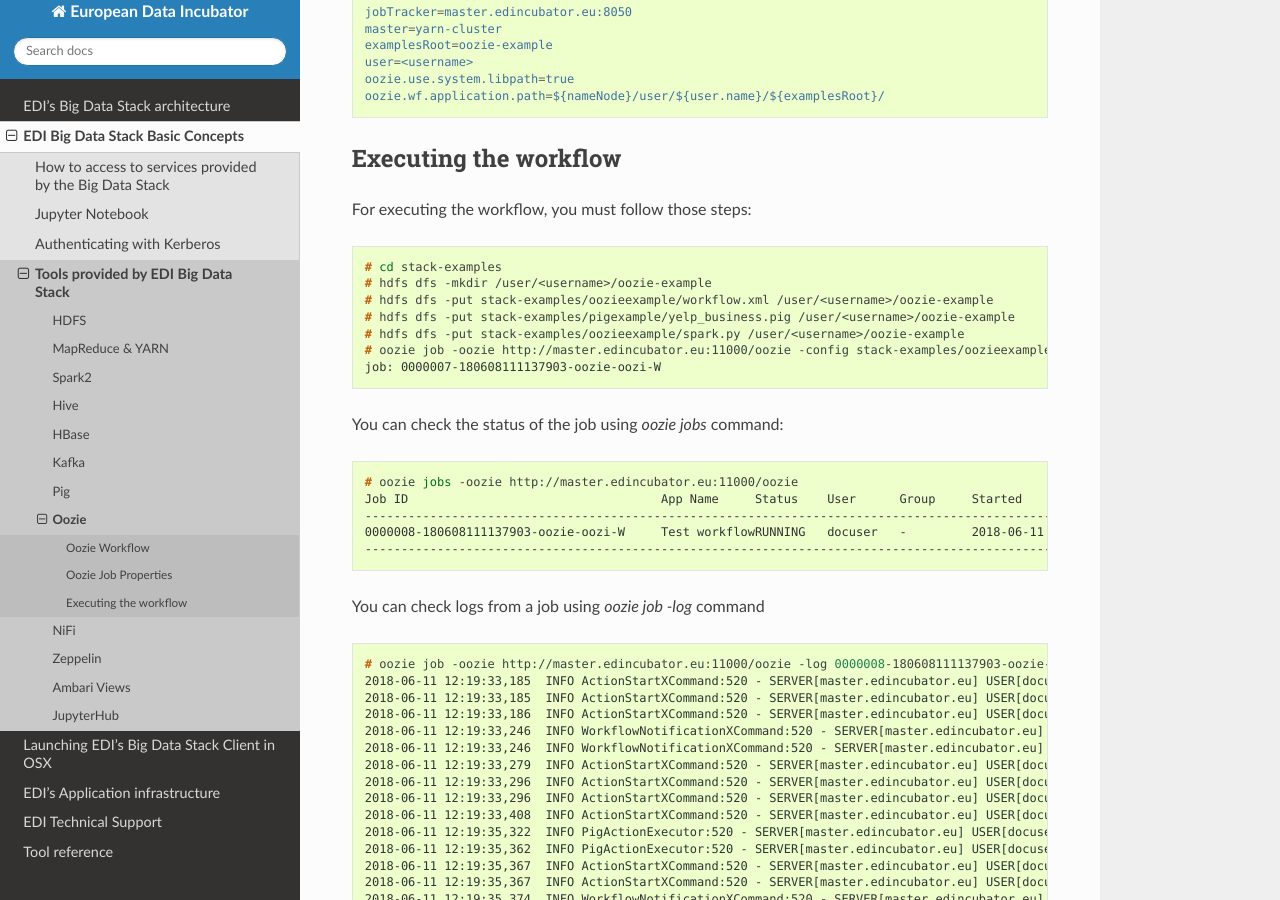
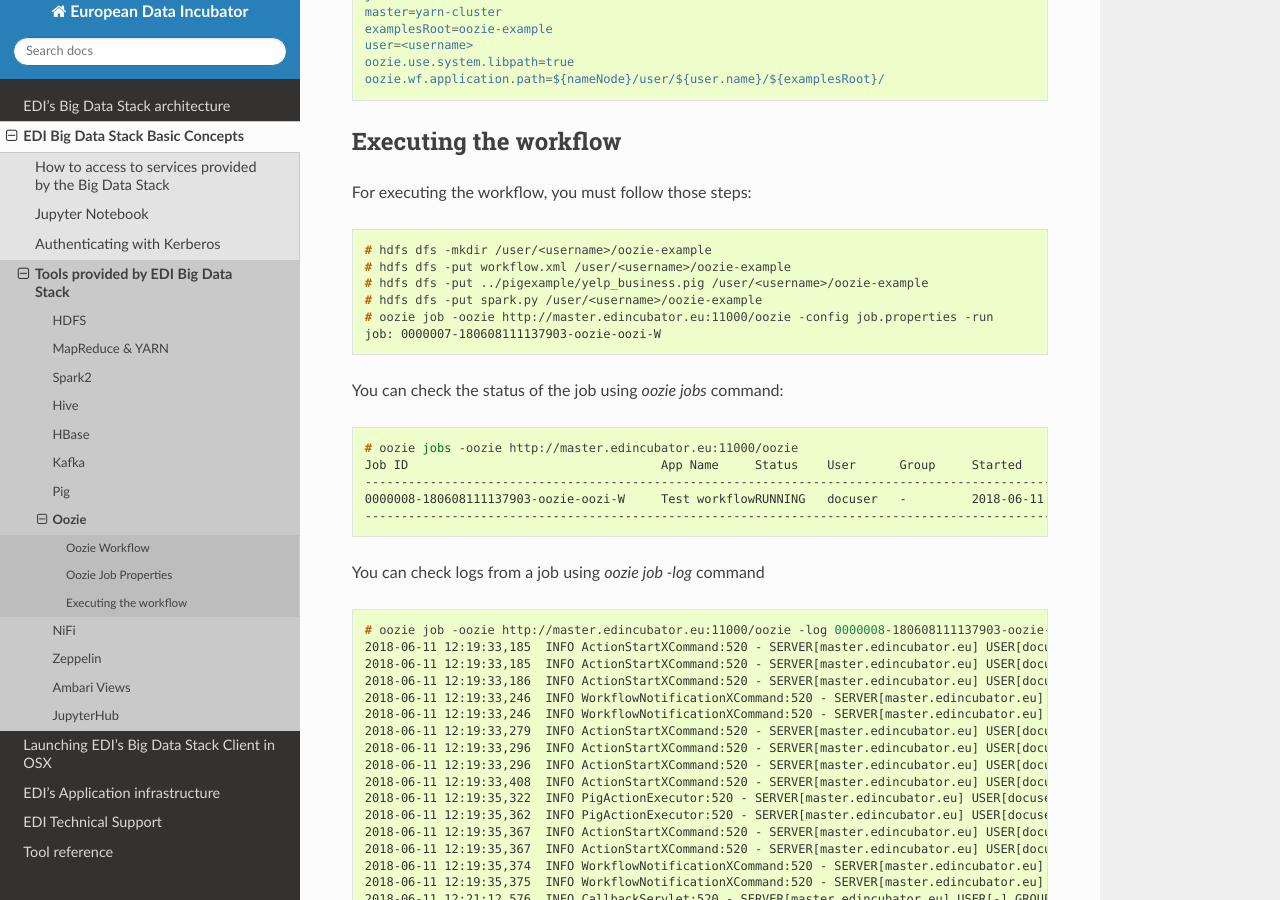
Before and after one commit to edincubator/edi-doc, a Sphinx documentation site: the page built from source/big-data-stack/tools/oozie.rst, in a window 1280 px wide and 900 px high, scrolled down 2827 px. Built offline with Sphinx 7.4.7 and the Read the Docs theme 2.0.0, drawn with Linux system fonts in a browser that asks for light colours; pages that are not in the unit, such as notebooks, are missing from menus; some of the changed text lies outside the part shown.

Commit message:
Adapting Oozie to call2

```diff
--- a/source/big-data-stack/tools/oozie.rst
+++ b/source/big-data-stack/tools/oozie.rst
@@ -32,8 +32,7 @@
 
 .. code-block :: console
 
-  $ git clone https://github.com/edincubator/stack-examples
-  $ cd stack-examples/oozieexmaple
+  $ cd ~/work/examples/oozieexample/
 
 This workflow defines three actions:
 
@@ -165,12 +164,11 @@
 
 .. code-block:: console
 
-  # cd stack-examples
   # hdfs dfs -mkdir /user/<username>/oozie-example
-  # hdfs dfs -put stack-examples/oozieexample/workflow.xml /user/<username>/oozie-example
-  # hdfs dfs -put stack-examples/pigexample/yelp_business.pig /user/<username>/oozie-example
-  # hdfs dfs -put stack-examples/oozieexample/spark.py /user/<username>/oozie-example
-  # oozie job -oozie http://master.edincubator.eu:11000/oozie -config stack-examples/oozieexample/job.properties -run
+  # hdfs dfs -put workflow.xml /user/<username>/oozie-example
+  # hdfs dfs -put ../pigexample/yelp_business.pig /user/<username>/oozie-example
+  # hdfs dfs -put spark.py /user/<username>/oozie-example
+  # oozie job -oozie http://master.edincubator.eu:11000/oozie -config job.properties -run
   job: 0000007-180608111137903-oozie-oozi-W
 
 
```
